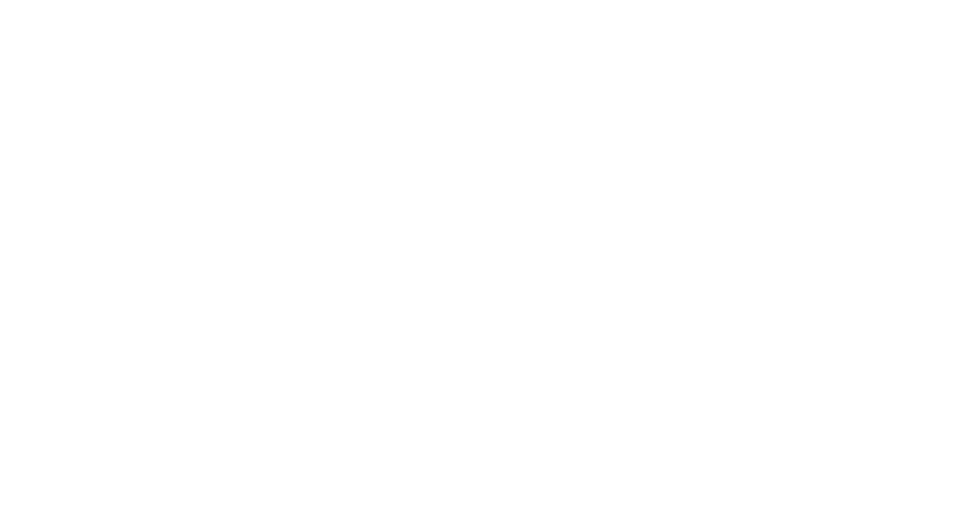
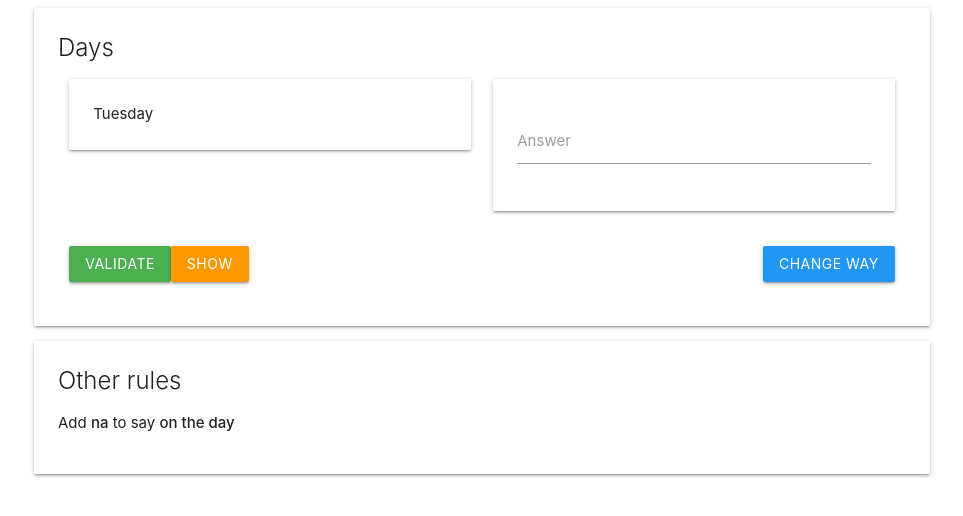
Before and after one commit to eliastre100/FinnishLearningTool, an Angular app: page /days in a window 1280 px wide. Before the commit this address led to /. Shown: the top 516 px of the page, without its empty margins (158-1121 px from the left). Built offline with nearby package versions, Linux system fonts and the light colour scheme.

Commit message:
[+] Added days learning page

```diff
--- a/src/app/app-routing.module.ts
+++ b/src/app/app-routing.module.ts
@@ -1,9 +1,11 @@
 import { NgModule } from '@angular/core';
 import { Routes, RouterModule } from '@angular/router';
-import {MonthsComponent} from './months/months.component';
+import { MonthsComponent } from './months/months.component';
+import { DaysComponent } from './days/days.component';
 
 const routes: Routes = [
-  { path: 'months', component: MonthsComponent }
+  { path: 'months', component: MonthsComponent },
+  { path: 'days', component: DaysComponent }
 ];
 
 @NgModule({
--- a/src/app/app.module.ts
+++ b/src/app/app.module.ts
@@ -5,11 +5,13 @@
 import { AppComponent } from './app.component';
 import { MonthsComponent } from './months/months.component';
 import {FormsModule} from '@angular/forms';
+import { DaysComponent } from './days/days.component';
 
 @NgModule({
   declarations: [
     AppComponent,
-    MonthsComponent
+    MonthsComponent,
+    DaysComponent
   ],
   imports: [
     BrowserModule,
--- /dev/null
+++ b/src/app/days/days.component.html
@@ -0,0 +1,54 @@
+<form #answerForm="ngForm">
+  <div class="container">
+    <div class="card">
+      <div class="card-content">
+        <div class="card-title">Days</div>
+        <div class="row" *ngIf="show">
+          <div class="col s12">
+            <div class="card orange">
+              <div class="card-content">
+                {{ question.answer }}
+              </div>
+            </div>
+          </div>
+        </div>
+        <div class="row">
+          <div class="col s6">
+            <div class="card">
+              <div class="card-content">
+                {{ question.origin }}
+              </div>
+            </div>
+          </div>
+          <div class="col s6">
+            <div class="card">
+              <div class="card-content">
+                <div class="input-field">
+                  <input type="text" name="answer" id="answer" [(ngModel)]="answer" />
+                  <label for="answer">Answer</label>
+                </div>
+              </div>
+            </div>
+          </div>
+        </div>
+        <div class="row">
+          <div class="col s12">
+            <button class="btn green" (click)="checkAnswer()">Validate</button>
+            <button class="btn orange" *ngIf="!show" (click)="show = true">Show</button>
+            <button class="btn red" *ngIf="show" (click)="selectQuestion()">Skip</button>
+            <button class="btn blue right" (click)="reverse(); selectQuestion()">Change way</button>
+          </div>
+        </div>
+      </div>
+    </div>
+
+    <div class="card">
+      <div class="card-content">
+        <div class="card-title">Other rules</div>
+        <ul>
+          <li>Add <strong>na</strong> to say <strong>on the day</strong></li>
+        </ul>
+      </div>
+    </div>
+  </div>
+</form>
--- /dev/null
+++ b/src/app/days/days.component.ts
@@ -0,0 +1,56 @@
+import { Component, OnInit } from '@angular/core';
+
+declare var M: any;
+interface QuestionType { origin: string, answer: string }
+
+@Component({
+  selector: 'app-days',
+  templateUrl: './days.component.html',
+  styleUrls: ['./days.component.sass']
+})
+export class DaysComponent implements OnInit {
+  private questions: QuestionType[] = [
+    { origin: 'Monday', answer: 'Maanantai' },
+    { origin: 'Tuesday', answer: 'Tiistai' },
+    { origin: 'Wednesday', answer: 'Keskiviikko' },
+    { origin: 'Thursday', answer: 'Torstai' },
+    { origin: 'Friday', answer: 'Perjantai' },
+    { origin: 'Saturday', answer: 'Lauantai' },
+    { origin: 'Sunday', answer: 'Sunnuntai' },
+    { origin: 'Weekend', answer: 'Viikonloppu' }
+  ];
+  public question = null;
+  public show = false;
+  public answer = '';
+
+  constructor() {}
+
+  ngOnInit() {
+    this.selectQuestion();
+  }
+
+  selectQuestion() {
+    let q = null;
+    do {
+      q = this.questions[Math.floor(Math.random() * 10) % this.questions.length];
+    } while (q === this.question);
+    this.question = q;
+    this.show = false;
+    this.answer = '';
+  }
+
+  checkAnswer() {
+    console.log(this.answer, this.question.answer);
+    if (this.answer.toLowerCase() === this.question.answer.toLowerCase()) {
+      M.toast({html: 'Good answer', classes: 'green'});
+      this.selectQuestion();
+    } else {
+      M.toast({html: 'Wrong answer', classes: 'red'});
+    }
+  }
+
+  reverse() {
+    const qs = this.questions.map((question) => ({ origin: question.answer, answer: question.origin }));
+    this.questions = qs;
+  }
+}
```
Also changed, not shown: src/app/days/days.component.sass (added), 1 other file (tests, documents, lock files or other folders).
